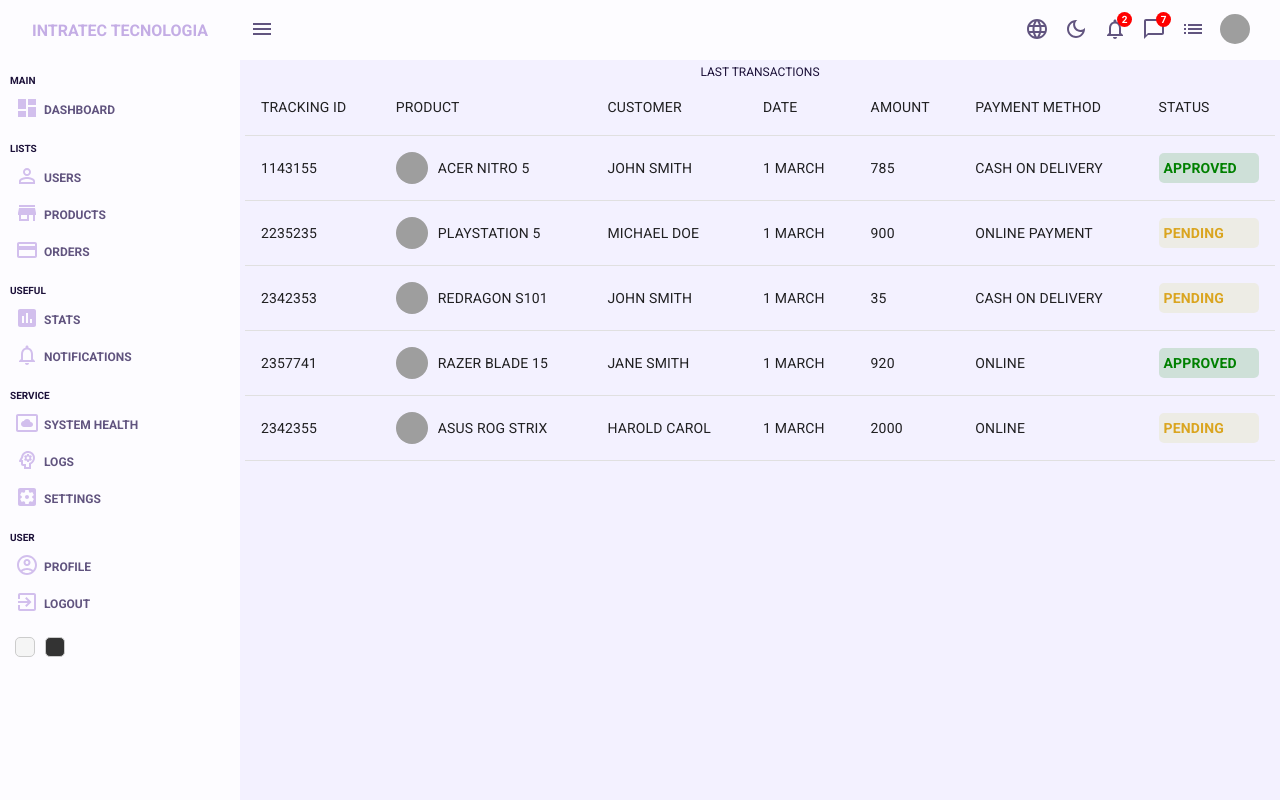
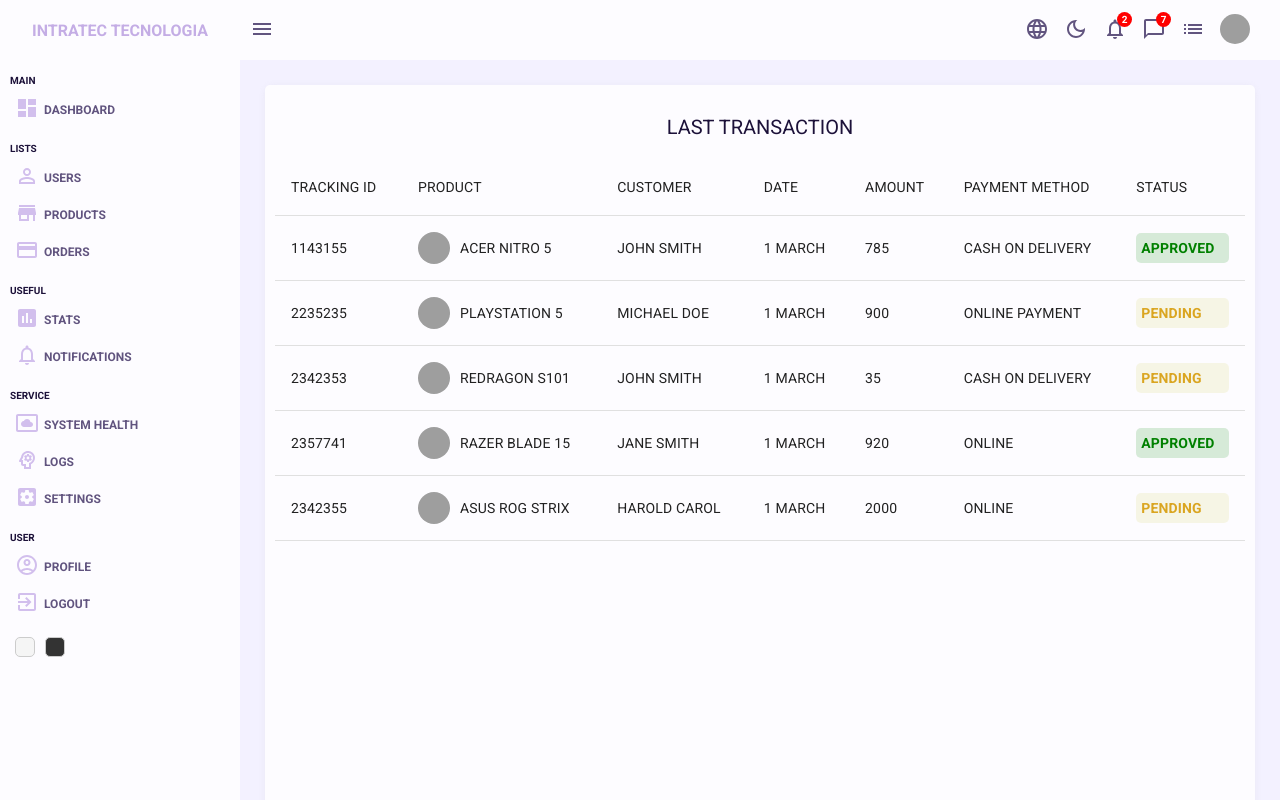
Before and after one commit to valdir-ti/intratec-web, a React (Create React App) app: page /logs in a window 1280 px wide. Built offline with nearby package versions, Linux system fonts and the light colour scheme; no server answers; sample sign-in values are in the browser's storage; grey boxes are pictures that could not be loaded.

Commit message:
feat: apply background color on list

```diff
--- a/src/components/List/index.tsx
+++ b/src/components/List/index.tsx
@@ -1,11 +1,14 @@
 import Layout from '../../pages/Layout'
 import TableList from '../Table'
+import { Container } from './styles'
 
 const List = () => {
 
   return (
     <Layout>
-      <TableList title="Last Transactions"/>
+      <Container>
+        <TableList title="Last Transaction"/>
+      </Container>
     </Layout>
   )
 }
--- a/src/components/List/styles.ts
+++ b/src/components/List/styles.ts
@@ -3,7 +3,8 @@ import styled from "styled-components";
 export const Container = styled.div`
     border-radius: var(--main-radius);
     height: 100%;
-    padding: 20px;
+    padding: 10px;
+    margin: 20px;
     display: flex;
     flex-direction: column;
     align-items: flex-start;
@@ -11,10 +12,3 @@ export const Container = styled.div`
     -webkit-box-shadow: 2px 4px 10px 1px rgba(0, 0, 0, 0.47);
     box-shadow: 0px 1px 8px -3px rgba(201, 201, 201, 0.47);
 `;
-
-export const Title = styled.div`
-    font-weight: 500;
-    color: ${props => props.theme.colors.text};
-    margin-bottom: 15px;
-    font-size: 15px;
-`;
--- a/src/components/Table/index.tsx
+++ b/src/components/Table/index.tsx
@@ -4,7 +4,7 @@ import TableCell from '@mui/material/TableCell';
 import TableHead from '@mui/material/TableHead';
 import TableRow from '@mui/material/TableRow';
 
-import { Title, CellWrapper, ProductImg, CellStatusWrapper } from './styles'
+import { Title, CellWrapper, ProductImg, CellStatusWrapper, Container } from './styles'
 
 interface ITableList {
     title: string
@@ -66,7 +66,7 @@ const TableList = ({ title }: ITableList) => {
     ]
 
     return (
-        <>
+        <Container>
             <Title>{title}</Title>
             <Table aria-label="simple table">
                 <TableHead>
@@ -103,7 +103,7 @@ const TableList = ({ title }: ITableList) => {
                 ))}
                 </TableBody>
             </Table>
-        </>
+        </Container>
     )
 }
 
--- a/src/components/Table/styles.ts
+++ b/src/components/Table/styles.ts
@@ -6,6 +6,7 @@ interface Props {
 
 export const Container = styled.div`
     width: 100%;
+    background-color: ${props => props.theme.colors.secondBackground};
 `;
 export const CellWrapper = styled.div`
     display: flex;
@@ -26,4 +27,10 @@ export const CellStatusWrapper = styled.div<Props>`
     font-weight: 600;
 `;
 
-export const Title = styled.div``
+export const Title = styled.div`
+    font-weight: 500;
+    color: ${props => props.theme.colors.text};
+    margin: 10px;
+    padding: 10px;
+    font-size: 20px;
+`;
```
